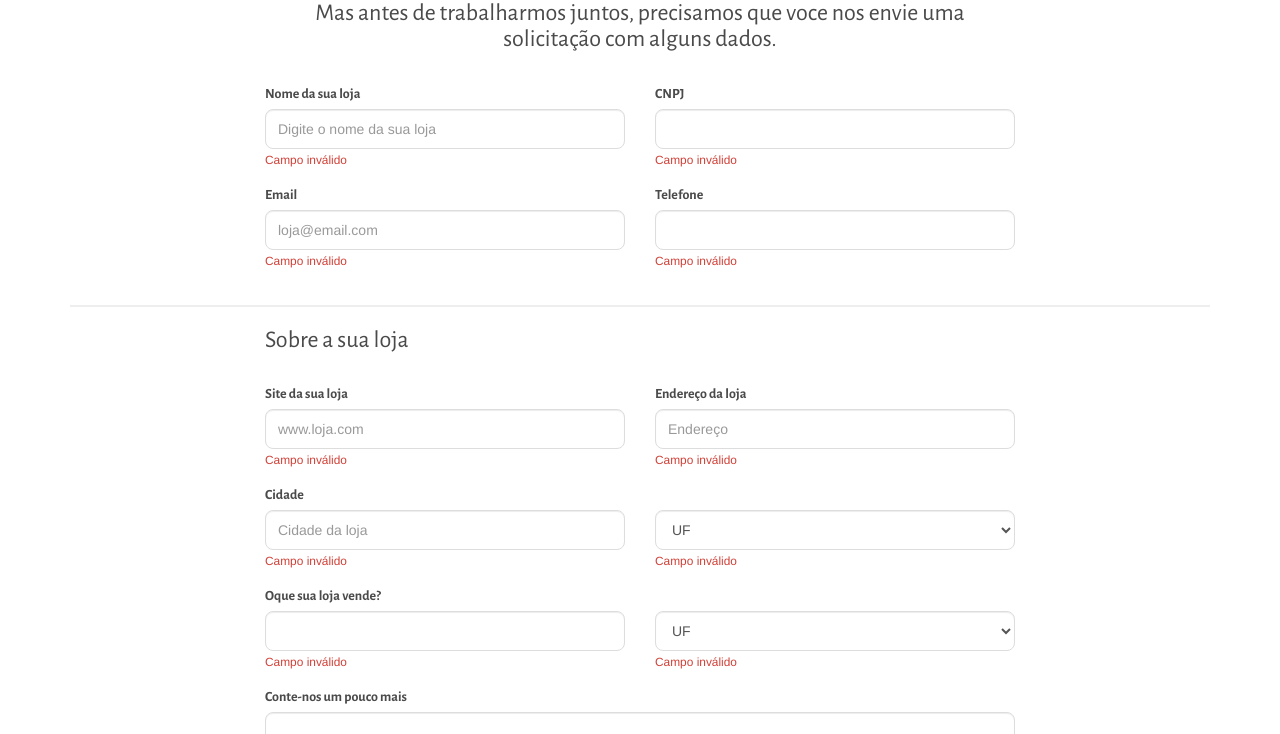
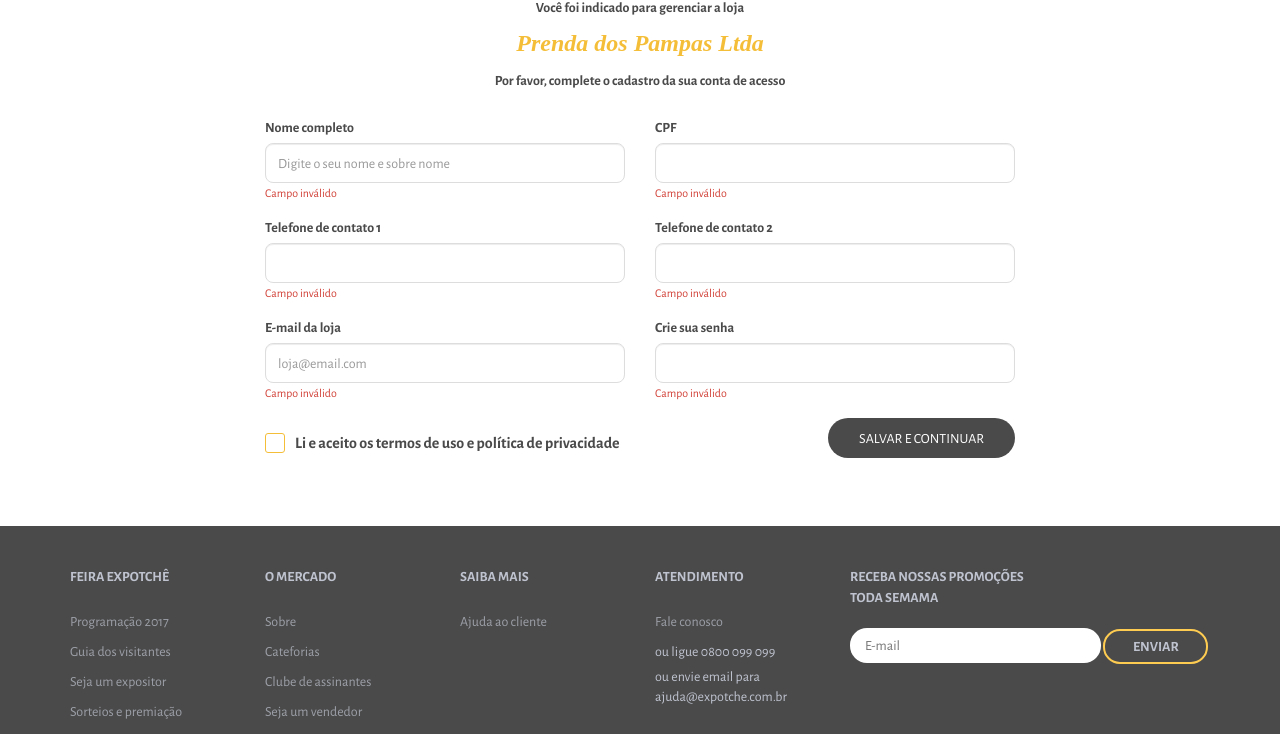
Before and after one commit to willianspaulo/projeto, a website: page vendedor_registrar_se.html in a window 1280 px wide. Shown: the part 238-972 px from the top of the page. Drawn offline with nearby package versions, Linux system fonts and the light colour scheme; a web font is replaced by a local one.

Commit message:
Cria tela de registro de vendedor

```diff
--- a/less/ambience/variables.less
+++ b/less/ambience/variables.less
@@ -4,6 +4,7 @@
 @color-light: #bfc3cf;
 @color-lighter: #FFF;
 @color-warning: #fecc51;
+@color-dusk: #f5be39;
 @color-danger: #d14037;
 @color-sky: #4e90dd;
 @color-success: #54b176;
--- a/less/base/forms.less
+++ b/less/base/forms.less
@@ -19,6 +19,55 @@
     .formulary;
     height: auto;
   }
+}
 
+.checkbox {
 
+  input[type=checkbox] {
+    opacity: 0;
+  }
+
+  label {
+    padding-left: 0;
+    font-family: AlegreyaSans;
+    font-size: 16px;
+    font-weight: bold;
+    text-align: left;
+  }
+
+  label::before {
+    content: '';
+    position: relative;
+    top: 5px;
+    width: 20px;
+    height: 20px;
+    display: inline-block;
+    margin-right: 10px;
+    border:1px solid @color-dusk;
+    background-color: #FFF;
+    .border-radius(3px);
+  }
+
+  label::after {
+    color: #FFF;
+    display: inline-block;
+    font-size: 11px;
+    height: 16px;
+    left: 22px;
+    margin-left: -20px;
+    padding-left: 3px;
+    padding-top: 1px;
+    position: absolute;
+    top: 7px;
+    width: 16px;
+  }
+
+  input[type=checkbox]:checked + label::before {
+    background-color: @color-dusk;
+  }
+
+  input[type="checkbox"]:checked + label::after {
+    content: "\f00c";
+    font-family: 'FontAwesome';
+  }
 }
--- a/less/base/structure.less
+++ b/less/base/structure.less
@@ -36,11 +36,32 @@
   font-family: AlegreyaSans;
   font-size: 24px;
   font-weight: 500;
-  padding-bottom: 30px;
+}
+
+b {
+  font-weight: bold;
+}
+
+i {
+  font-style: italic;
+  font-family: Alegreya;
+  font-weight:  bolder;
 }
 
 .mt-lg {
   margin-top: 60px;
+}
+
+.mb-lg {
+  margin-bottom: 60px;
+}
+
+.pb-md {
+  padding-bottom: 30px;
+}
+
+.pb-sm {
+  padding-bottom: 15px;
 }
 
 .text-danger {
@@ -55,6 +76,10 @@
   color: @color-success;
 }
 
+.text-dusk {
+  color: @color-dusk;
+}
+
 hr {
   border-top: 2px solid #eeeeee;
 }
--- a/vendedor_registrar_se.html
+++ b/vendedor_registrar_se.html
@@ -296,23 +296,25 @@
 
 
 
-  <div class="container mt-lg">
+  <div class="container mt-lg mb-lg">
     <div class="row">
       <div class="col-md-8 col-md-offset-2">
-        <h3 class="text-center mb-md">Venha vender com a gente</h3>
-        <h4 class="text-center mb-md">Mas antes de trabalharmos juntos, precisamos que voce nos envie uma solicitação com alguns dados.</h4>
+        <h3 class="text-center mb-md">Olá</h3>
+        <h5 class="text-center pb-sm"><b>Você foi indicado para gerenciar a loja</b></h5>
+        <h4 class="text-center pb-sm text-dusk"> <i>Prenda dos Pampas Ltda</i> </h4>
+        <h5 class="text-center pb-md"><b>Por favor, complete o cadastro da sua conta de acesso</b></h5>
 
         <div class="row">
           <div class="col-md-6">
             <div class="form-group">
-              <label>Nome da sua loja</label>
-              <input type="text" class="form-control" placeholder="Digite o nome da sua loja">
+              <label>Nome completo</label>
+              <input type="text" class="form-control" placeholder="Digite o seu nome e sobre nome">
               <small class="text-danger">Campo inválido</small>
             </div>
           </div>
           <div class="col-md-6">
             <div class="form-group">
-              <label>CNPJ</label>
+              <label>CPF</label>
               <input type="text" class="form-control">
               <small class="text-danger">Campo inválido</small>
             </div>
@@ -321,39 +323,15 @@
         <div class="row">
           <div class="col-md-6">
             <div class="form-group">
-              <label>Email</label>
-              <input type="text" class="form-control" placeholder="loja@email.com">
+              <label>Telefone de contato 1</label>
+              <input type="text" class="form-control">
               <small class="text-danger">Campo inválido</small>
             </div>
           </div>
           <div class="col-md-6">
             <div class="form-group">
-              <label>Telefone</label>
+              <label>Telefone de contato 2</label>
               <input type="text" class="form-control">
-              <small class="text-danger">Campo inválido</small>
-            </div>
-          </div>
-        </div>
-        <div class="row">
-        </div>
-      </div>
-    </div>
-    <hr/>
-    <div class="row">
-      <div class="col-md-8 col-md-offset-2">
-        <h4>Sobre a sua loja</h4>
-        <div class="row">
-          <div class="col-md-6">
-            <div class="form-group">
-              <label>Site da sua loja</label>
-              <input type="text" class="form-control" placeholder="www.loja.com">
-              <small class="text-danger">Campo inválido</small>
-            </div>
-          </div>
-          <div class="col-md-6">
-            <div class="form-group">
-              <label>Endereço da loja</label>
-              <input type="text" class="form-control" placeholder="Endereço">
               <small class="text-danger">Campo inválido</small>
             </div>
           </div>
@@ -361,74 +339,28 @@
         <div class="row">
           <div class="col-md-6">
             <div class="form-group">
-              <label>Cidade</label>
-              <input type="text" class="form-control" placeholder="Cidade da loja">
+              <label>E-mail da loja</label>
+              <input type="text" class="form-control" placeholder="loja@email.com">
               <small class="text-danger">Campo inválido</small>
             </div>
           </div>
           <div class="col-md-6">
             <div class="form-group">
-              <label>&nbsp;</label>
-              <select class="form-control">
-                <option value="">UF</option>
-              </select>
+              <label>Crie sua senha</label>
+              <input type="password" class="form-control">
               <small class="text-danger">Campo inválido</small>
             </div>
           </div>
         </div>
         <div class="row">
           <div class="col-md-6">
-            <div class="form-group">
-              <label>Oque sua loja vende?</label>
-              <input type="text" class="form-control">
-              <small class="text-danger">Campo inválido</small>
+            <div class="checkbox">
+              <input id="545" type="checkbox">
+              <label for="545">Li e aceito os termos de uso e política de privacidade</label>
             </div>
           </div>
-          <div class="col-md-6">
-            <div class="form-group">
-              <label>&nbsp;</label>
-              <select class="form-control">
-                <option value="">UF</option>
-              </select>
-              <small class="text-danger">Campo inválido</small>
-            </div>
-          </div>
-        </div>
-        <div class="row">
-          <div class="col-md-12">
-            <div class="form-group">
-              <label>Conte-nos um pouco mais</label>
-              <textarea class="form-control" rows="5"></textarea>
-              <small class="text-danger">Campo inválido</small>
-            </div>
-          </div>
-        </div>
-        <div class="row">
-          <div class="col-md-6">
-            <span> <span class="text-warning">*</span>Os dados serão confirmados pela nossa equipe de curadoria.</span>
-          </div>
           <div class="col-md-6 text-right">
-            <button class="btn btn-dark p-l-30 p-r-30">Enviar</button>
-          </div>
-        </div>
-      </div>
-    </div>
-  </div>
-
-  <div class="container">
-    <div class="row">
-      <div class="col-md-8 col-md-offset-2 text-center">
-        <div class="mensagem">
-          <i class="fa fa-check text-success icon-circle" aria-hidden="true"></i>
-          <h3>Solicitação enviada!</h3>
-          <p>
-            Agora é com a gente, Vamos estudar seu pedido com toda a atenção <br/> e, em breve, entraremos em contato.
-          </p>
-          <p>
-            Enquanto isso, aproveite para dar uma olhada nos produtos Expotchê <br/> que já vendemos por aqui.
-          </p>
-          <div class="action-mensagem">
-            <button class="btn btn-dark p-l-30 p-r-30">Visitar a loja</button>
+            <button class="btn btn-dark">Salvar e continuar</button>
           </div>
         </div>
       </div>
```
Also changed, not shown: vendedor_cadastro.html (+3 -3 lines), css/main.css.
